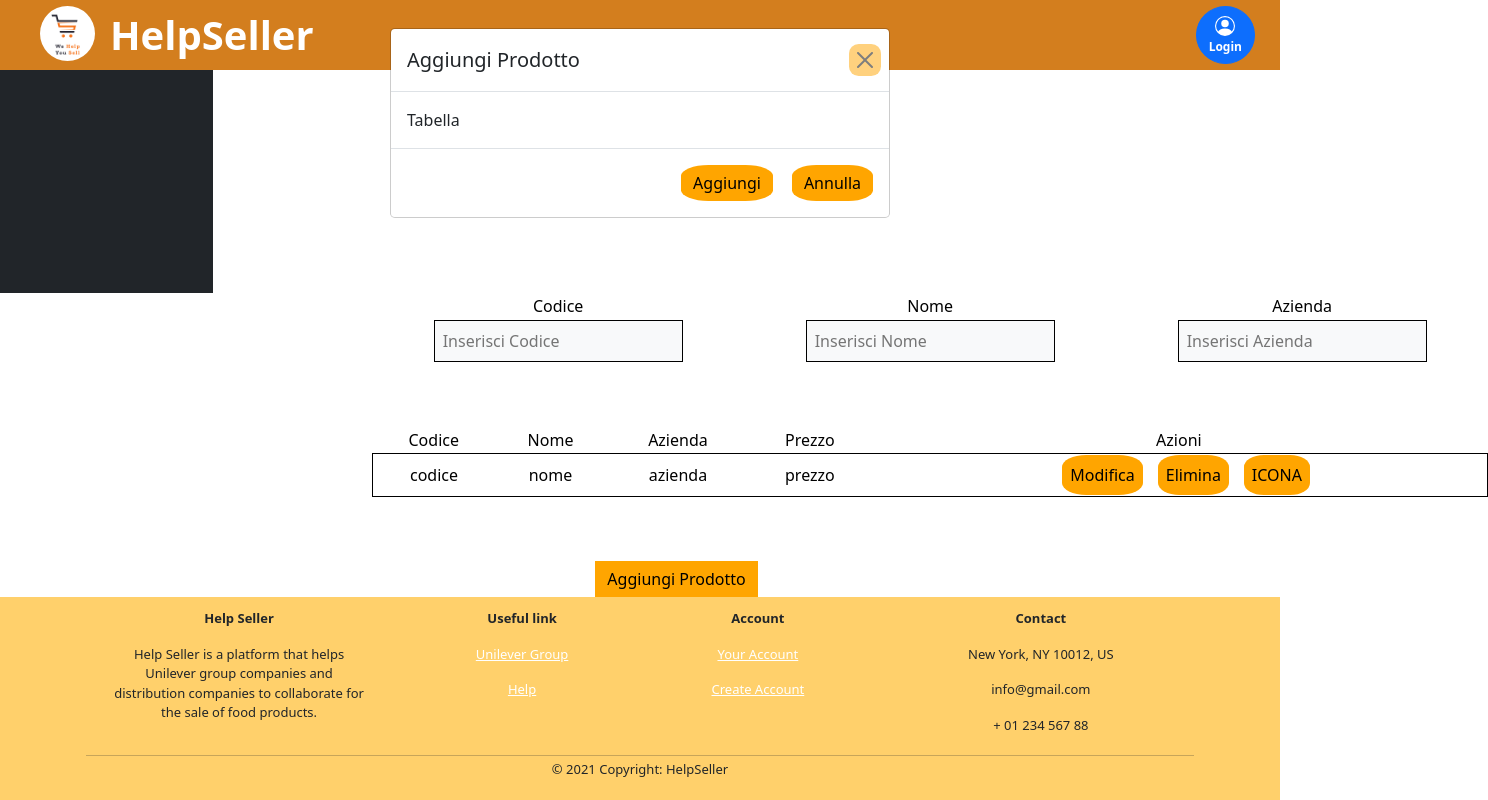
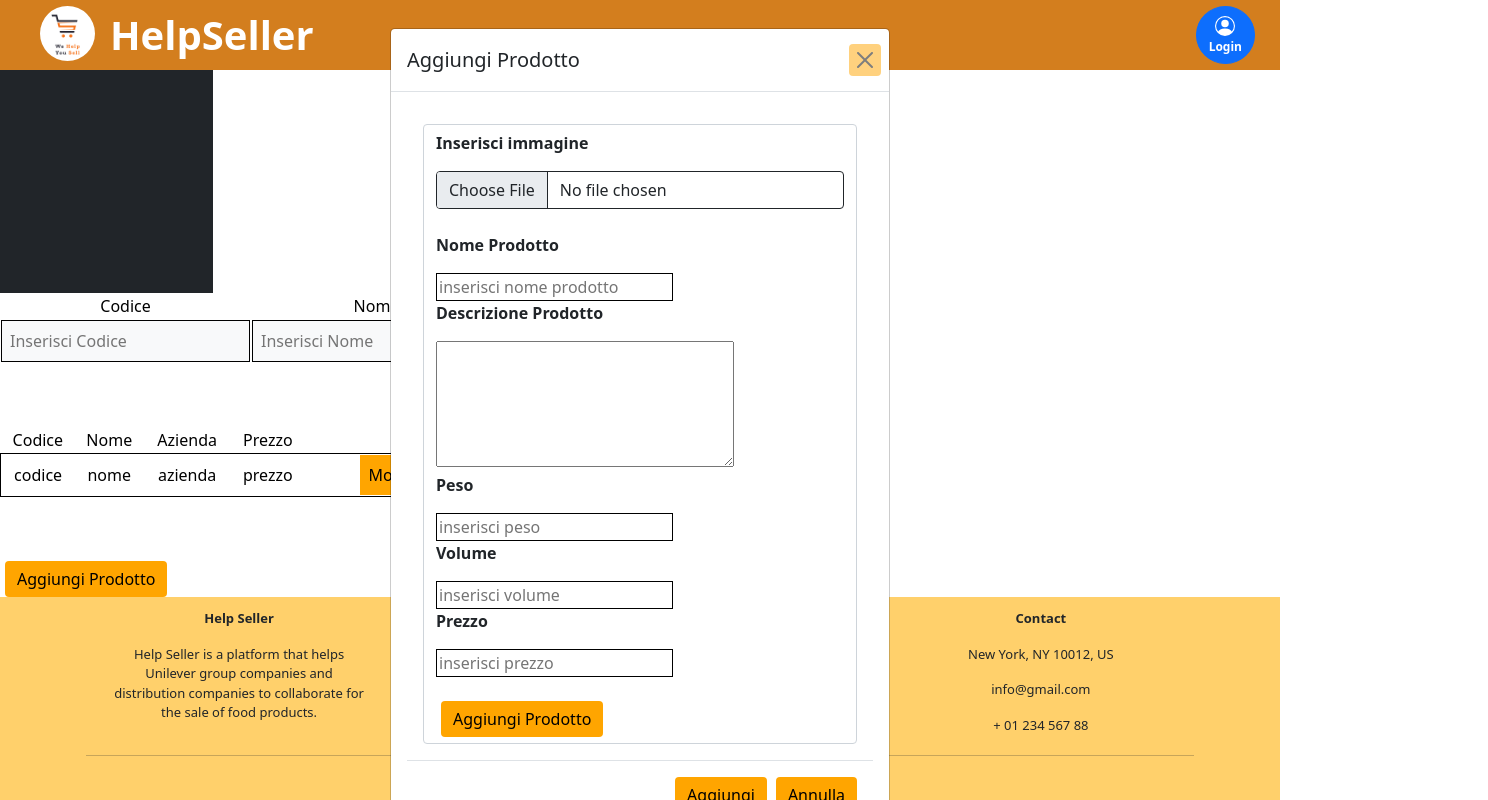
Before and after one commit to Mario-caccioppoli/HelpSellerInterface, an Angular app: page / in a window 1280 px wide. Both pictures are taken after a click on the button "Aggiungi Prodotto". Shown: the part 577-1377 px from the top of the page, 1488 px wide, since content can reach past the window. Built offline with nearby package versions, Linux system fonts and the light colour scheme.

Commit message:
aggiornamento componenti

```diff
--- a/src/app/components/gestione-prodotti/gestione-prodotti.component.css
+++ b/src/app/components/gestione-prodotti/gestione-prodotti.component.css
@@ -1,7 +1,6 @@
 table {
-    width: 100%;
-    align-content: center;
-    margin-left: 26%;
+    width: 50%;
+    /* align-content: center; */
 }
 
 tr {
@@ -13,21 +12,15 @@ input {
 }
 
 button {
-    margin-left: 15px;
+    /* margin-left: 15px; */
     border: none;
     background-color: orange;
-    border-radius: 30% 30% 30% 30%;
     color: black;
+    margin-left: 5px;
 }
 
 .lista {
     border: 1px solid;
-}
-
-.bottoneAggiungi {
-    margin-left: 46%;
-    border-radius: 0;
-    background-color: orange;
 }
 
 .btn-primary:focus {
--- a/src/app/components/gestione-prodotti/gestione-prodotti.component.html
+++ b/src/app/components/gestione-prodotti/gestione-prodotti.component.html
@@ -1,4 +1,3 @@
-<div class="container">
 <table class="table table-borderless">
     <tr class="table-light ">
         <td class="table-light ">Codice</td>
@@ -36,7 +35,7 @@
 <button type="button" class="btn btn-primary bottoneAggiungi" data-bs-toggle="modal" data-bs-target="#staticBackdrop">
         Aggiungi Prodotto
       </button>
-</div>
+
 
 
 <!-- Modal -->
@@ -48,11 +47,28 @@
                 <button type="button" class="btn-close" data-bs-dismiss="modal" aria-label="Close"></button>
             </div>
             <div class="modal-body">
-                Tabella
+                <div class="modal-body">
+                    <form class="form-control">
+                        <p><b>Inserisci immagine</b></p>
+                        <input type="file" class="form-control" name="file" />
+                        <br>
+                        <p><b>Nome Prodotto</b></p>
+                        <input type="text" name="nome" placeholder="inserisci nome prodotto"><br>
+                        <p><b>Descrizione Prodotto</b></p>
+                        <textarea name="textArea" id="" cols="30" rows="5"></textarea>
+                        <br>
+                        <p><b>Peso</b></p>
+                        <input type="text" name="peso" placeholder="inserisci peso"><br>
+                        <p><b>Volume</b></p>
+                        <input type="text" name="volume" placeholder="inserisci volume"><br>
+                        <p><b>Prezzo</b></p>
+                        <input type="text" name="prezzo" placeholder="inserisci prezzo"><br><br>
+                        <button type="submit" class="btn btn-primary btn-accesso" name="invio">Aggiungi Prodotto</button>
+                    </form>
                 </div>
                 <div class="modal-footer">
-                <button type="button" class="btn btn-secondary" data-bs-dismiss="modal">Aggiungi</button>
-                <button type="button" class="btn btn-primary">Annulla</button>
+                    <button type="button" class="btn btn-secondary">Aggiungi</button>
+                    <button type="button" class="btn btn-primary" data-bs-dismiss="modal">Annulla</button>
                 </div>
             </div>
         </div>
--- a/src/app/components/gestione-sconti/gestione-sconti.component.css
+++ b/src/app/components/gestione-sconti/gestione-sconti.component.css
@@ -1,7 +1,6 @@
 table {
     width: 50%;
-    align-content: center;
-    margin-left: 26%;
+    /* align-content: center; */
 }
 
 tr {
@@ -13,18 +12,26 @@ input {
 }
 
 button {
-    margin-left: 15px;
+    /* margin-left: 15px; */
     border: none;
-    background-color: blue;
-    border-radius: 30% 30% 30% 30%;
+    background-color: orange;
+    color: black;
+    margin-left: 5px;
 }
 
 .lista {
     border: 1px solid;
 }
 
-.bottoneAggiungi {
-    margin-left: 46%;
-    border-radius: 0;
-    background-color: red;
+.btn-primary:focus {
+    box-shadow: none;
 }
+
+.btn:focus {
+    box-shadow: none;
+    color: black;
+}
+
+select {
+    border: solid 1px;
+}
--- a/src/app/components/gestione-sconti/gestione-sconti.component.html
+++ b/src/app/components/gestione-sconti/gestione-sconti.component.html
@@ -5,15 +5,10 @@
     </tr>
     <tr class="table-light ">
         <td class="table-light "><input type="text" placeholder="Nome"></td>
-        <td class="table-light "><input list="tipo" name="Tipo"></td>
+        <td class="table-light "><select name="filtro" id=""><option value="tutti">Tutti</option><option value="catalogo">Catalogo</option><option value="quantita">Quantità</option></select></td>
     </tr>
 </table>
 
-<datalist id="tipo">
-    <option value="Tutti"></option>
-    <option value="Catalogo">
-    <option value="Quantità">
-</datalist>
 
 <br><br>
 
@@ -34,4 +29,47 @@
 
 <br><br>
 
-<button class="bottoneAggiungi">Aggiungi Sconto</button>
+<button type="button" class="btn btn-primary bottoneSconto" data-bs-toggle="modal" data-bs-target="#staticBackdrop">
+    Aggiungi Sconto
+  </button>
+
+
+
+<!-- MODAL -->
+
+<div class="modal fade" id="staticBackdrop" data-bs-backdrop="static" data-bs-keyboard="false" tabindex="-1" aria-labelledby="staticBackdropLabel" aria-hidden="true">
+    <div class="modal-dialog">
+        <div class="modal-content">
+            <div class="modal-header">
+                <h5 class="modal-title" id="staticBackdropLabel">Aggiungi Sconto</h5>
+                <button type="button" class="btn-close" data-bs-dismiss="modal" aria-label="Close"></button>
+            </div>
+            <div class="modal-body">
+                <div class="modal-body">
+                    <form class="form-control">
+                        <p><b>Nome Sconto</b></p>
+                        <input type="text" name="nome" placeholder="inserisci nome sconto"><br>
+                        <p><b>tipo</b></p>
+                        <select name="tipo" id=""><option value="catalogo">Catalogo</option><option value="quantita">Quantità</option></select>
+                        <br>
+                        <!-- SCONTO QUANTITA -->
+                        <p><b>Quantità minima</b></p>
+                        <input type="text" name="peso" placeholder="inserisci quantità minima"><br>
+                        <!-- SCONTO CATALOGO -->
+                        <p><b>Data Inizio</b></p>
+                        <input type="date" name="dataInizio"><br>
+                        <p><b>Data Fine</b></p>
+                        <input type="date" name="dataFine"><br>
+                        <!-- FINE DIFFERENZA -->
+                        <p><b>Percentuale</b></p>
+                        <input type="text " name="volume " placeholder="inserisci percentuale "><br>
+                        <button type="submit " class="btn btn-primary btn-accesso " name="invio ">Aggiungi Sconto</button>
+                    </form>
+                </div>
+                <div class="modal-footer ">
+                    <button type="button " class="btn btn-secondary ">Aggiungi Sconto</button>
+                    <button type="button " class="btn btn-primary " data-bs-dismiss="modal">Annulla</button>
+                </div>
+            </div>
+        </div>
+    </div>
```
Lines whose indentation alone changed are shown as unchanged.
